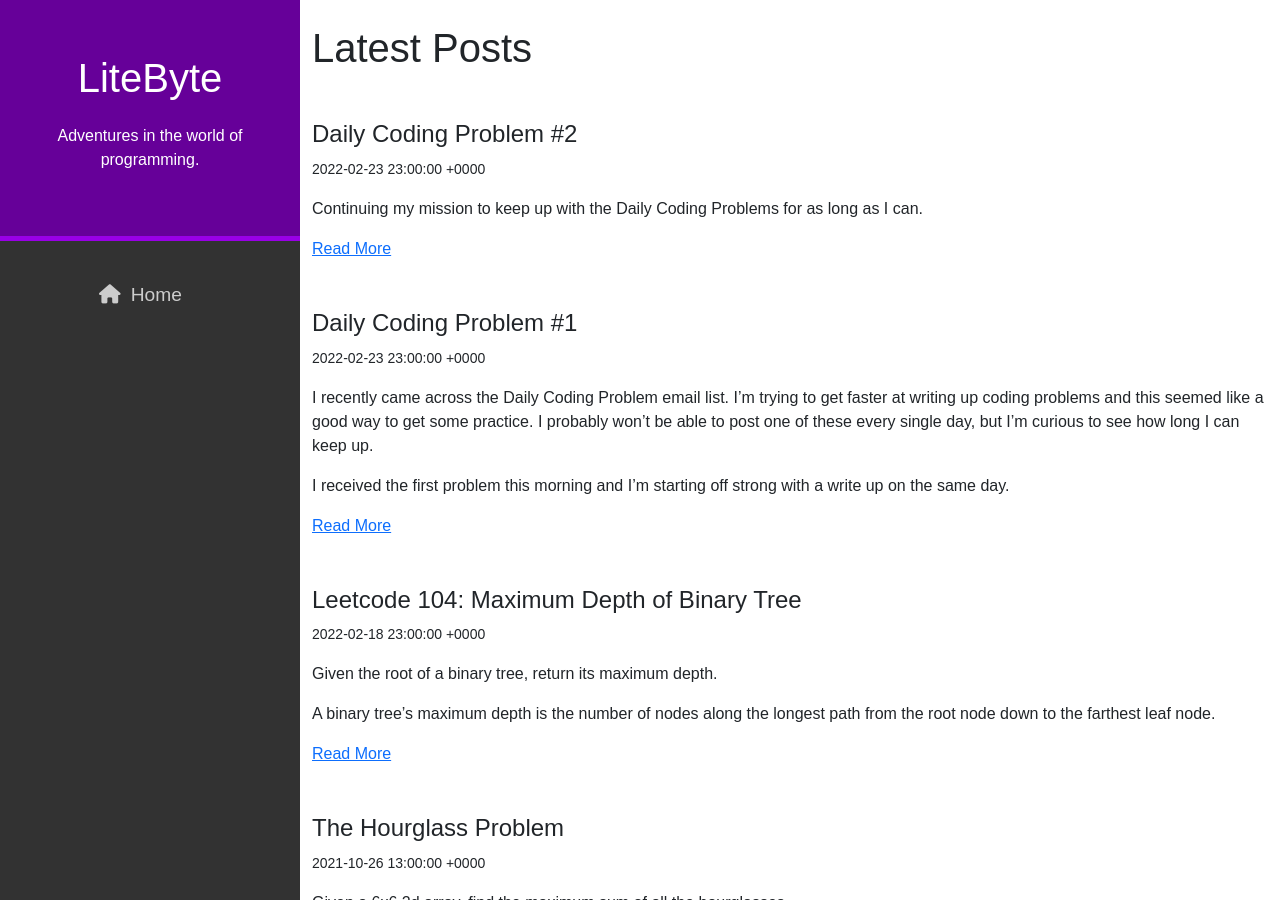
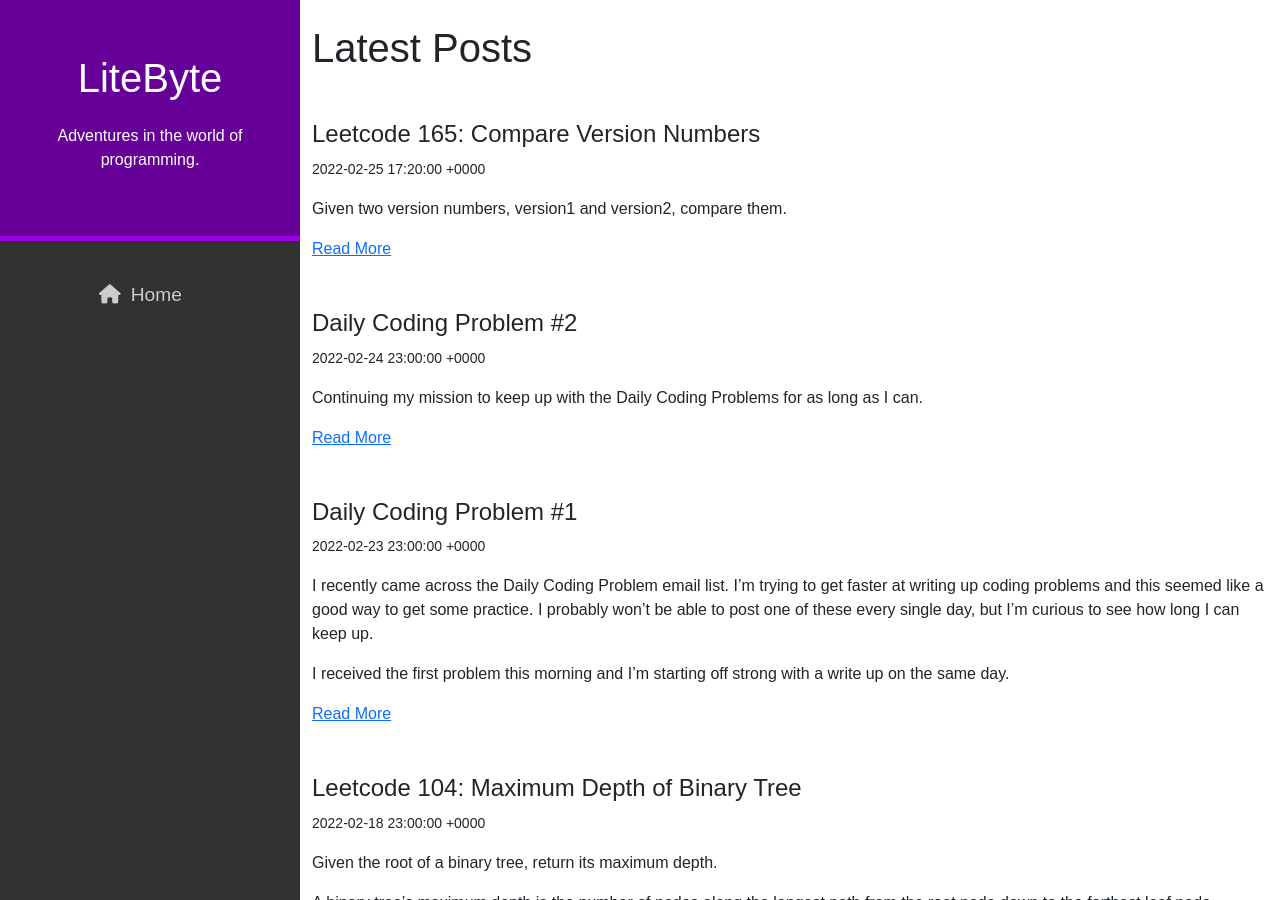
Before and after one commit to tombloor/litebyte-jekyll, a Jekyll site: the page built from index.html, in a window 1280 px wide and 900 px high. Built offline with Jekyll 4.4.1, drawn with Linux system fonts in a browser that asks for light colours; nearby versions of some CDN libraries; library files that are not in the unit come from our copies; some of the changed lines change nothing that is shown.

Commit message:
leetcode 165

````diff
--- a/_posts/2022-02-24-daily-problem-2.md
+++ b/_posts/2022-02-24-daily-problem-2.md
@@ -1,7 +1,7 @@
 ---
 layout: post
 title:  "Daily Coding Problem #2"
-date:   2022-02-23 18:00:00 -0500
+date:   2022-02-24 18:00:00 -0500
 categories: Programming Problems
 tags: Python Series
 excerpt_separator: <!--more-->
--- /dev/null
+++ b/_posts/2022-02-25-compare-version-numbers.md
@@ -0,0 +1,69 @@
+---
+layout: post
+title:  "Leetcode 165: Compare Version Numbers"
+date:   2022-02-25 12:20:00 -0500
+categories: Programming Problems
+tags: Python Recursion Leetcode
+excerpt_separator: <!--more-->
+---
+
+Given two version numbers, version1 and version2, compare them.
+
+<!--more-->
+
+To view the full question on Leetcode [click here](https://leetcode.com/problems/compare-version-numbers/){:target="_blank"}.
+
+To summarise, we are given two version numbers in the format `a.b.c` where `a`, `b` and `c` are integers. Each component
+of the version number may or may not have leading zeroes, however these should be ignored when comparing values. If one
+of the version numbers is missing one of the components, for example if we were comparing `1.0` to `1.0.0`, it should be
+considered as if it were zero.
+
+The expected output is `1` if version 1 is greater than version 2, `-1` if version 2 is greater, or `0` if they are
+equal.
+
+## The Solution
+
+Looking at this problem it became apparent to me that we could split this into a series of sub problems.
+
+If we start by looking at the first component of each number and see that one is greater than the other, then we don't
+have to bother with looking through the rest of the components as they would have no effect on the result.
+
+```
+version1 = 1.6.0
+version2 = 2.0.0
+
+Looking at the first components, 2 > 1. Therefore version2 is greater than version1
+```
+
+If the first component of each version number is equal, then we can discard it and move on to the next component.
+
+We can repeat this process until we find one component that is larger than the other, or we run out of components. If
+we run out, we know that the version numbers are equal.
+
+I chose to implement this recursively as seen below. One important thing to remember is that if one of the version
+numbers is missing a component, it should be treated as if it were zero.
+
+{% highlight python linenos %}
+class Solution:
+    def compareVersion(self, version1: str, version2: str) -> int:
+        if version1 == '' and version2 == '':
+            return 0
+
+        if version1 == '':
+            version1 = '0'
+        if version2 == '':
+            version2 = '0'
+
+        v1_split = version1.split('.')
+        v2_split = version2.split('.')
+
+        v1 = int(v1_split.pop(0))
+        v2 = int(v2_split.pop(0))
+
+        if v1 > v2:
+            return 1
+        if v2 > v1:
+            return -1
+
+        return self.compareVersion('.'.join(v1_split), '.'.join(v2_split))
+{% endhighlight %}
````
